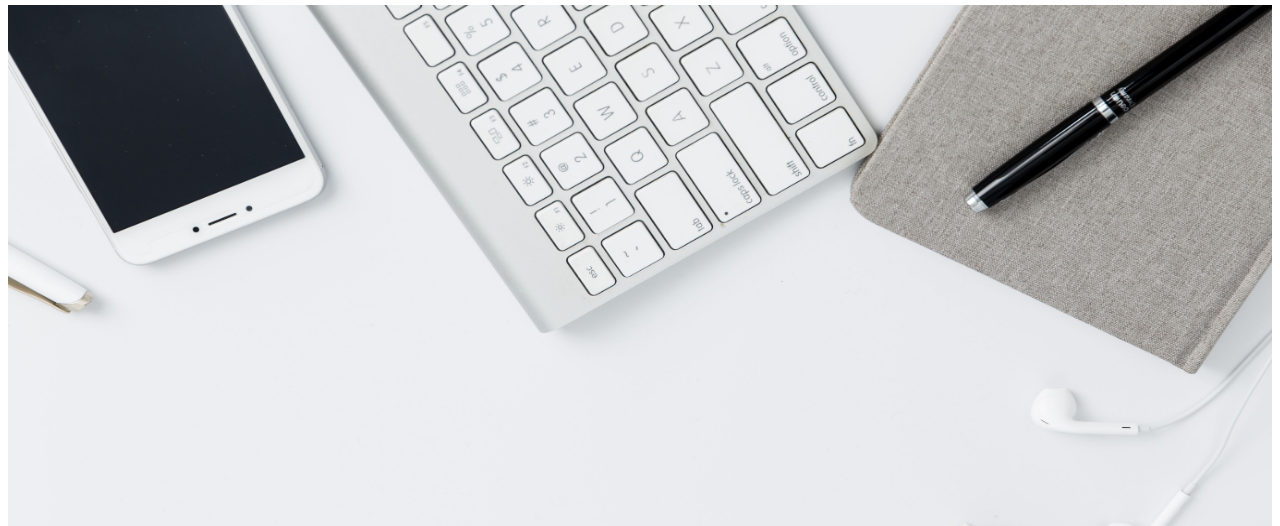
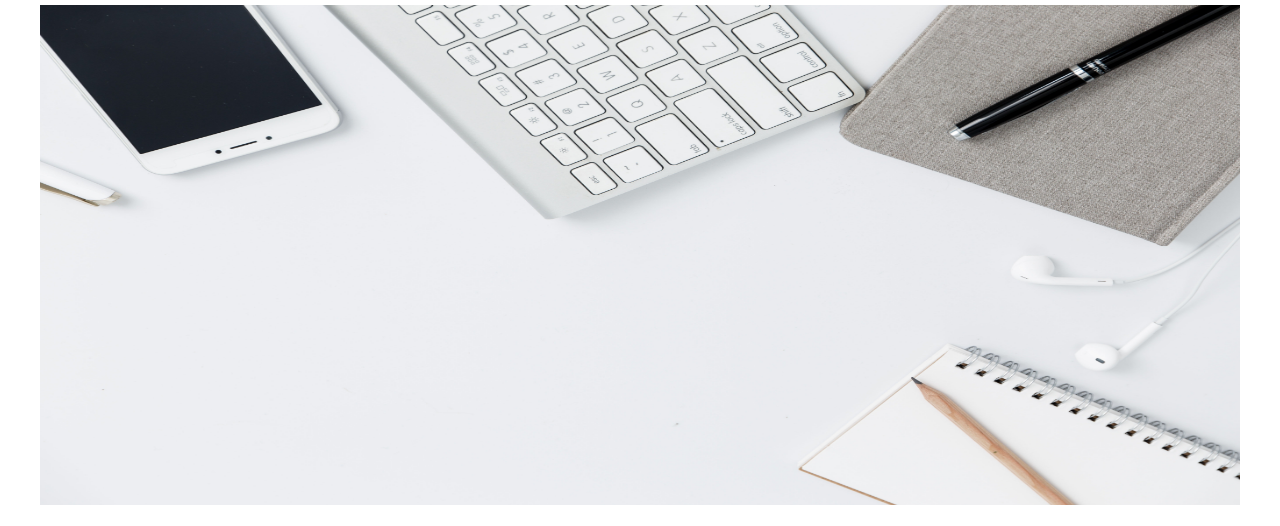
Before and after one commit to spacesnaill/portfolio-project, a plain HTML site: page index.html in a window 1280 px wide. Shown: the part 134-660 px from the top of the page. Drawn offline with Linux system fonts and the light colour scheme; a web font is replaced by a local one.

Commit message:
Added media query breakpoints
Added a breakpoint below 600px, from 600px-1200px, and after 1200px

```diff
--- a/css/styles.css
+++ b/css/styles.css
@@ -51,6 +51,30 @@ body {
 	width: 100%;
 }
 
+@media only screen and (max-width: 600px) {
+    .tech-image {
+    	height: 350px;
+    }
+}
+
+@media only screen and (min-width: 600px) and (max-width: 1200px) {
+    .tech-image {
+    	height: 500px;
+    }
+}
+
+@media only screen and (min-width: 1200px) {
+    .tech-image {
+    	height: 500px;
+    }
+
+    body {
+    	width: 1200px;
+    	margin-left: auto;
+    	margin-right: auto;
+    }
+}
+
 .section-heading {
 	font-size: 2.5em;
 	color: #7d97ad;
```
